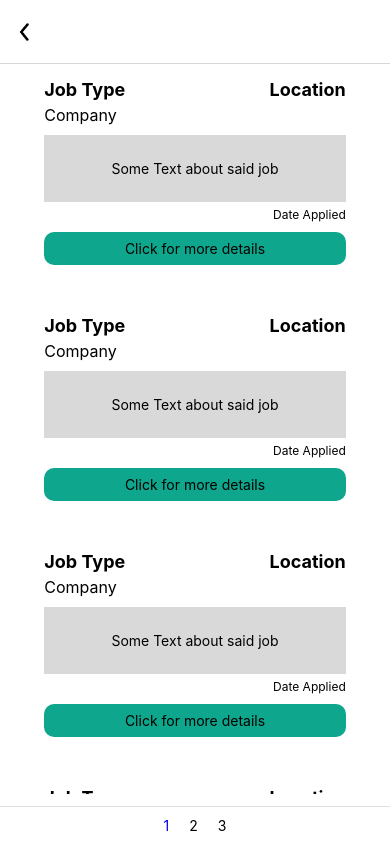
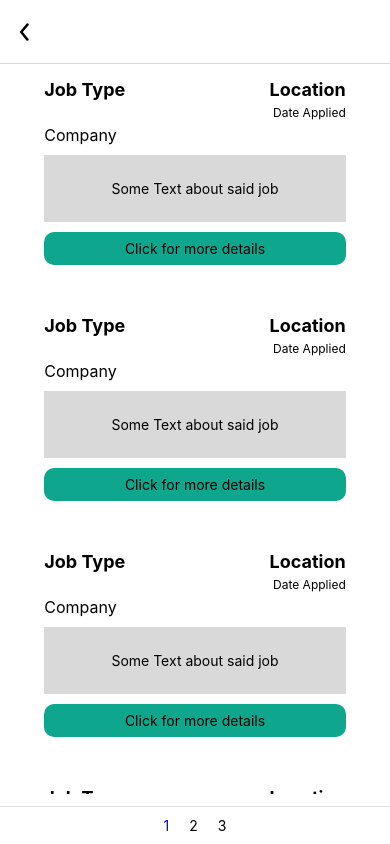
Before and after one commit to JaskirtKaler/Medbuzz, a React Native app in the folder Medbuzz/: screen /MyJobs in a window 390 px wide. Built offline with nearby package versions, Linux system fonts and the light colour scheme.

Commit message:
Sprint05 Tasks completed, API render comment added for jobs

```diff
--- a/Medbuzz/App.tsx
+++ b/Medbuzz/App.tsx
@@ -112,6 +112,7 @@ function Navigation() {
         component={Profile}
         options={{ drawerIcon: () => <ProfileSVG width={30} height={30} color={'#000'} /> }}
       />
+      <Drawer.Screen name="Location" component={Location} options={{drawerIcon: () => <StateLocation width={30} height={30} color={'#000'} />}} />
       <Drawer.Screen
         name="My Jobs"
         component={MyJobsPage}
--- a/Medbuzz/Screens/MyJobs.tsx
+++ b/Medbuzz/Screens/MyJobs.tsx
@@ -1,10 +1,10 @@
+/* eslint-disable prettier/prettier */
+/* eslint-disable react-native/no-inline-styles */
 /* eslint-disable prettier/prettier */
 import React, { useState, useRef } from 'react';
 import { View, Text, StyleSheet, ScrollView, TouchableOpacity } from 'react-native';
 
-// Removed unused imports
-// import type { RootStackParamList } from '../App';
-
+// Define the type for job properties
 type JobProps = {
   jobType: string;
   companyName: string;
@@ -13,27 +13,32 @@ type JobProps = {
   dateApplied: string;
 };
 
+// Component to display each job
 const Job = ({ jobType, companyName, jobText, location, dateApplied }: JobProps) => (
   <View style={styles.jobStyle}>
     <View style={styles.jobHeader}>
       <Text style={styles.jobHeaderText}>{jobType}</Text>
-      <Text style={styles.jobHeaderText}>{location}</Text>
+      <View style={styles.locationDateContainer}>
+        <Text style={styles.jobHeaderText}>{location}</Text>
+        <Text style={styles.dateApplied}>{dateApplied}</Text>
+      </View>
     </View>
     <Text style={styles.companyName}>{companyName}</Text>
     <Text style={styles.jobTextStyle}>{jobText}</Text>
-    <Text style={styles.dateApplied}>{dateApplied}</Text>
     <TouchableOpacity style={styles.detailsButton}>
       <Text style={{ color: 'black' }}>Click for more details</Text>
     </TouchableOpacity>
   </View>
 );
 
+// Main component for the Jobs Page
 const MyJobsPage: React.FC = () => {
+  // State to keep track of the current page for pagination
   const [currentPage, setCurrentPage] = useState<number>(1);
-  const jobsPerPage: number = 20; // Jobs per page
-  const scrollViewRef = useRef<ScrollView | null>(null);
+  const jobsPerPage: number = 20; // Number of jobs to display per page
+  const scrollViewRef = useRef<ScrollView | null>(null); // Reference to the ScrollView for scrolling back to top on page change
 
-  // Sample jobs data
+  // Sample jobs data, replace with data fetched from ATS API
   const jobsData: JobProps[] = Array.from({ length: 75 }, (_) => ({
     jobType: 'Job Type',
     companyName: 'Company',
@@ -42,13 +47,13 @@ const MyJobsPage: React.FC = () => {
     dateApplied: 'Date Applied',
   }));
 
-  // Calculate current jobs to display
+  // Calculate the current set of jobs to display based on the page number
   const currentJobs: JobProps[] = jobsData.slice(
     (currentPage - 1) * jobsPerPage,
     currentPage * jobsPerPage
   );
 
-  // Function to handle page change
+  // Function to handle page change and scroll to the top
   const handlePageChange = (page: number) => {
     setCurrentPage(page);
     scrollViewRef.current?.scrollTo({ y: 0, animated: true });
@@ -58,14 +63,19 @@ const MyJobsPage: React.FC = () => {
     <View style={styles.container}>
       {/* Job Listings */}
       <ScrollView ref={scrollViewRef} style={styles.scrollView}>
+        {/* This is where the job types are rendered */}
+        {/* Replace this with the API call to fetch jobs from ATS and map over the data */}
         {currentJobs.map((job, index) => (
           <Job key={index} {...job} />
         ))}
       </ScrollView>
+
       {/* Pagination Navigation Bar */}
       <View style={styles.pagination}>
+        {/* Dynamically create pagination buttons */}
         {[1, 2, 3].map((page) => (
           <TouchableOpacity key={page} onPress={() => handlePageChange(page)} style={styles.pageNumber}>
+            {/* Highlight the current page in blue */}
             <Text style={{ color: currentPage === page ? 'blue' : 'black' }}>{page}</Text>
           </TouchableOpacity>
         ))}
@@ -74,6 +84,7 @@ const MyJobsPage: React.FC = () => {
   );
 };
 
+// Styles for the component
 const styles = StyleSheet.create({
   container: {
     flex: 1,
@@ -103,10 +114,19 @@ const styles = StyleSheet.create({
     flexDirection: 'row',
     justifyContent: 'space-between',
   },
+  locationDateContainer: {
+    flexDirection: 'column', // Stack 'Location' and 'Date Applied' vertically
+    alignItems: 'flex-end',  // Align to the right
+  },
   jobHeaderText: {
     color: 'black',
     fontSize: 18,
     fontWeight: 'bold',
+  },
+  dateApplied: {
+    color: 'black',
+    fontSize: 12,
+    marginTop: 5,
   },
   companyName: {
     color: 'black',
@@ -119,12 +139,6 @@ const styles = StyleSheet.create({
     padding: 25,
     textAlign: 'center',
     marginVertical: 5,
-  },
-  dateApplied: {
-    color: 'black',
-    alignSelf: 'flex-end',
-    fontSize: 12,
-    marginBottom: 5,
   },
   detailsButton: {
     backgroundColor: '#0EA68D',
```
